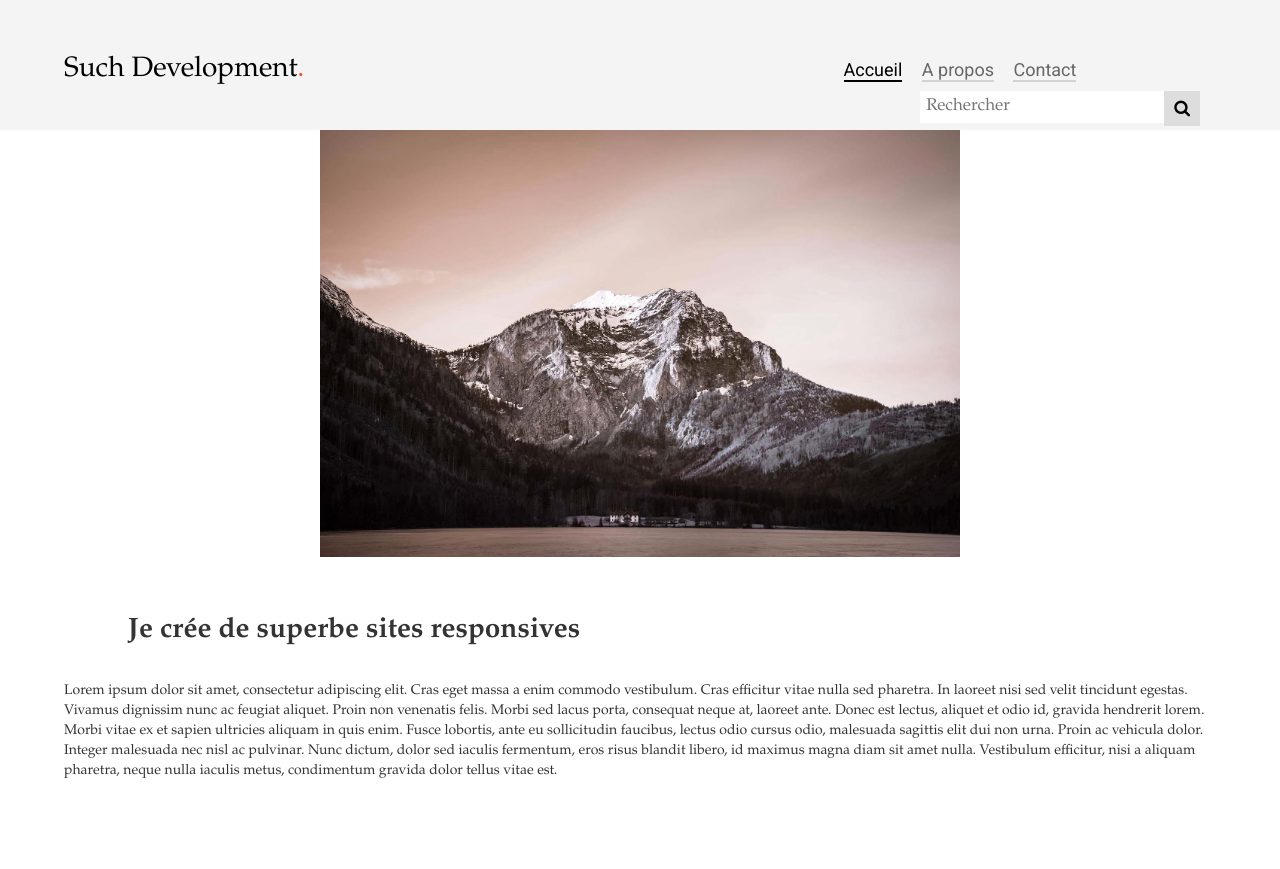
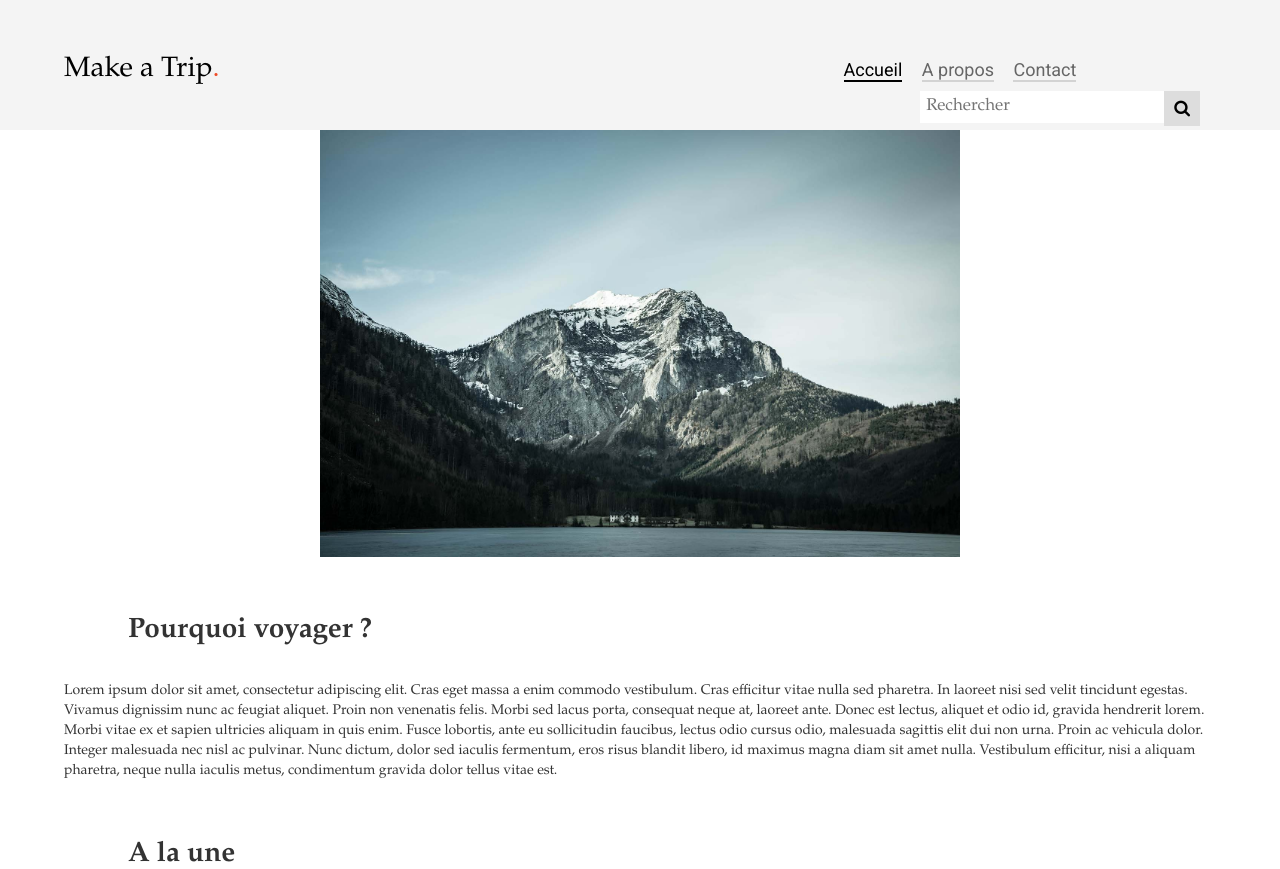
Before and after one commit to gabcaron/dev-mobile-tp2, a PHP site: page /Exercice/index.html in a window 1280 px wide. Before the commit the page ends 778 px from the top, so only its background shows below. Run offline with PHP 8.4, Linux system fonts and the light colour scheme.

Commit message:
Titre site + début core

```diff
--- a/Exercice/css/style.css
+++ b/Exercice/css/style.css
@@ -189,6 +189,8 @@ a{
     text-decoration: none;
 }
 
+/***************** HEADER *****************/
+
 header{
     text-align:left;
     height: 100%;
@@ -275,13 +277,15 @@ nav .search-container button:hover {
     background: #ccc;
 }
 
+/***************** MOUNTAIN IMAGE *****************/
+
 #mountain-img{
     display: block;
     margin-left: auto;
     margin-right: auto;
     width: 100%;
-    -webkit-filter: hue-rotate(180deg);
-    filter: hue-rotate(180deg);
+    /*-webkit-filter: hue-rotate(180deg);
+    filter: hue-rotate(180deg);*/
 }
 
 .container{
@@ -303,6 +307,7 @@ nav .search-container button:hover {
   opacity: 0;
   transition: .5s ease;
   background-color: #ef4b27;
+    text-align: center;
 }
 
 .container:hover .overlay {
@@ -319,6 +324,8 @@ nav .search-container button:hover {
   -ms-transform: translate(-50%, -50%);
 }
 
+/***************** CORE *****************/
+
 #core{
     margin: 5vw;
 }
@@ -326,6 +333,12 @@ nav .search-container button:hover {
 #core h1{
     margin-bottom: 5vh;
     margin-left: 5vw;
+}
+
+/***************** CORE : LISTE *****************/
+
+#core .top-listing {
+    margin-top: 8vh;
 }
 
 @media screen and (max-width: 600px) {
--- a/Exercice/index.html
+++ b/Exercice/index.html
@@ -1,7 +1,7 @@
 <!DOCTYPE html>
 <html lang="fr">
     <head>
-        <title>Such Development</title>
+        <title>Make a Trip</title>
         <meta charset="utf-8" />
         <meta name="viewport" content="width=device-width, initial-scale=1, maximum-scale=1" />
         <link rel="stylesheet" type="text/css" href="css/style.css" />
@@ -17,7 +17,7 @@
     <body>
         <header>
             <nav>
-                <h2><a href="#">Such Development<span>.</span></a></h2>
+                <h2><a href="#">Make a Trip<span>.</span></a></h2>
                 <div id="menu-arianne">
                     <a href="index.html" class="active">Accueil</a>
                     <a href="#">A propos</a>
@@ -35,13 +35,17 @@
             <div class="container">
                 <img src="images/moutain.jpg" id="mountain-img" alt="Une belle montagne" />
                 <div class="overlay">
-                    <div class="text">Such Development</div>
+                    <div class="text">Une superbe montagne quelque part dans le monde</div>
                 </div>
             </div>
         </section>
         <section id="core">
-            <h1>Je crée de superbe sites responsives</h1>
+            <h1>Pourquoi voyager ?</h1>
             <p>Lorem ipsum dolor sit amet, consectetur adipiscing elit. Cras eget massa a enim commodo vestibulum. Cras efficitur vitae nulla sed pharetra. In laoreet nisi sed velit tincidunt egestas. Vivamus dignissim nunc ac feugiat aliquet. Proin non venenatis felis. Morbi sed lacus porta, consequat neque at, laoreet ante. Donec est lectus, aliquet et odio id, gravida hendrerit lorem. Morbi vitae ex et sapien ultricies aliquam in quis enim. Fusce lobortis, ante eu sollicitudin faucibus, lectus odio cursus odio, malesuada sagittis elit dui non urna. Proin ac vehicula dolor. Integer malesuada nec nisl ac pulvinar. Nunc dictum, dolor sed iaculis fermentum, eros risus blandit libero, id maximus magna diam sit amet nulla. Vestibulum efficitur, nisi a aliquam pharetra, neque nulla iaculis metus, condimentum gravida dolor tellus vitae est. </p>
+            <div class="top-listing">
+                <h1>A la une</h1>
+
+            </div>
         </section>
         <footer>
 
```
Also changed, not shown: Exercice/images/city 1.jpg (added), Exercice/images/city 2.jpg (added), Exercice/images/city 3.jpg (added), Exercice/images/city 4.jpg (added), Exercice/images/city 5.jpeg (added), Exercice/images/city 6.jpeg (added).
